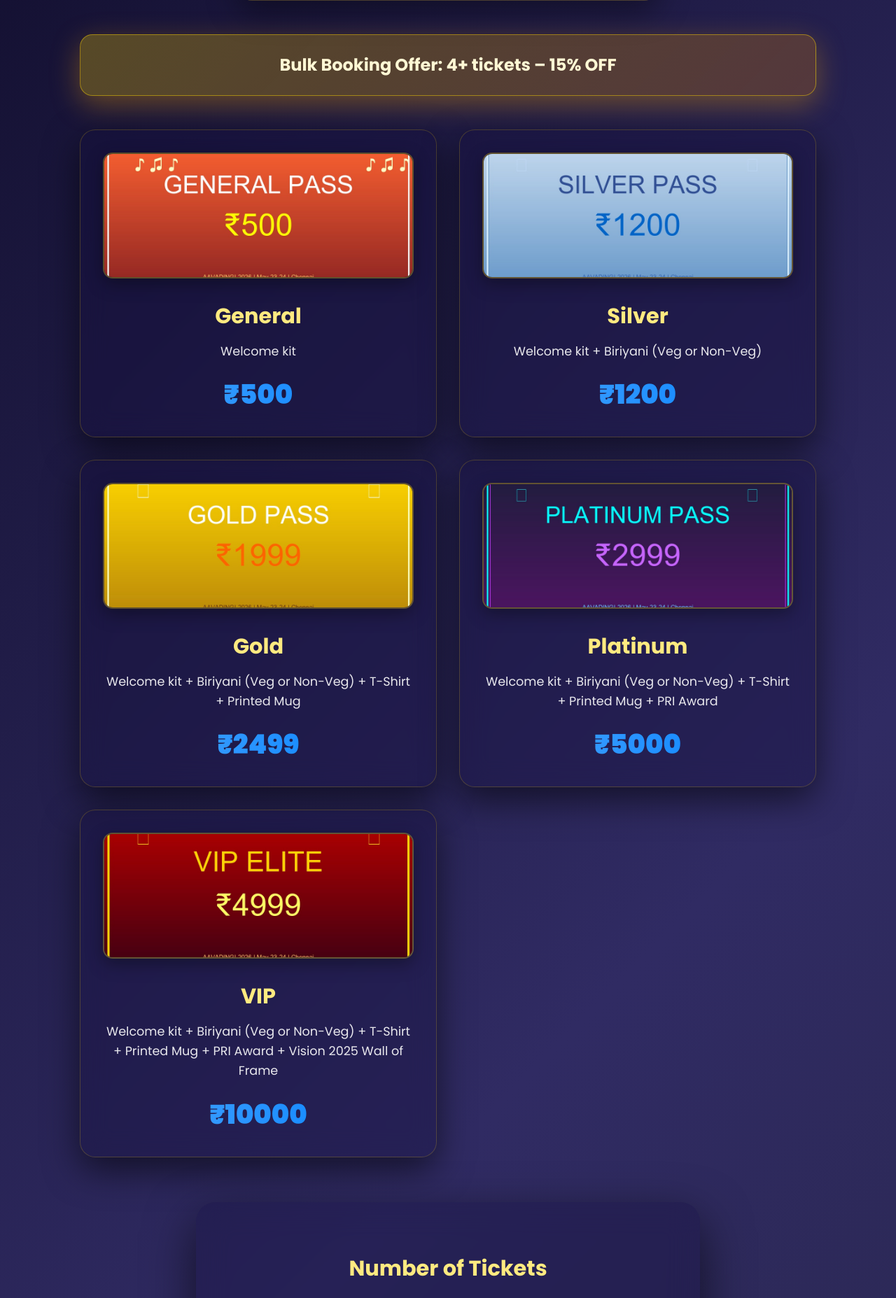
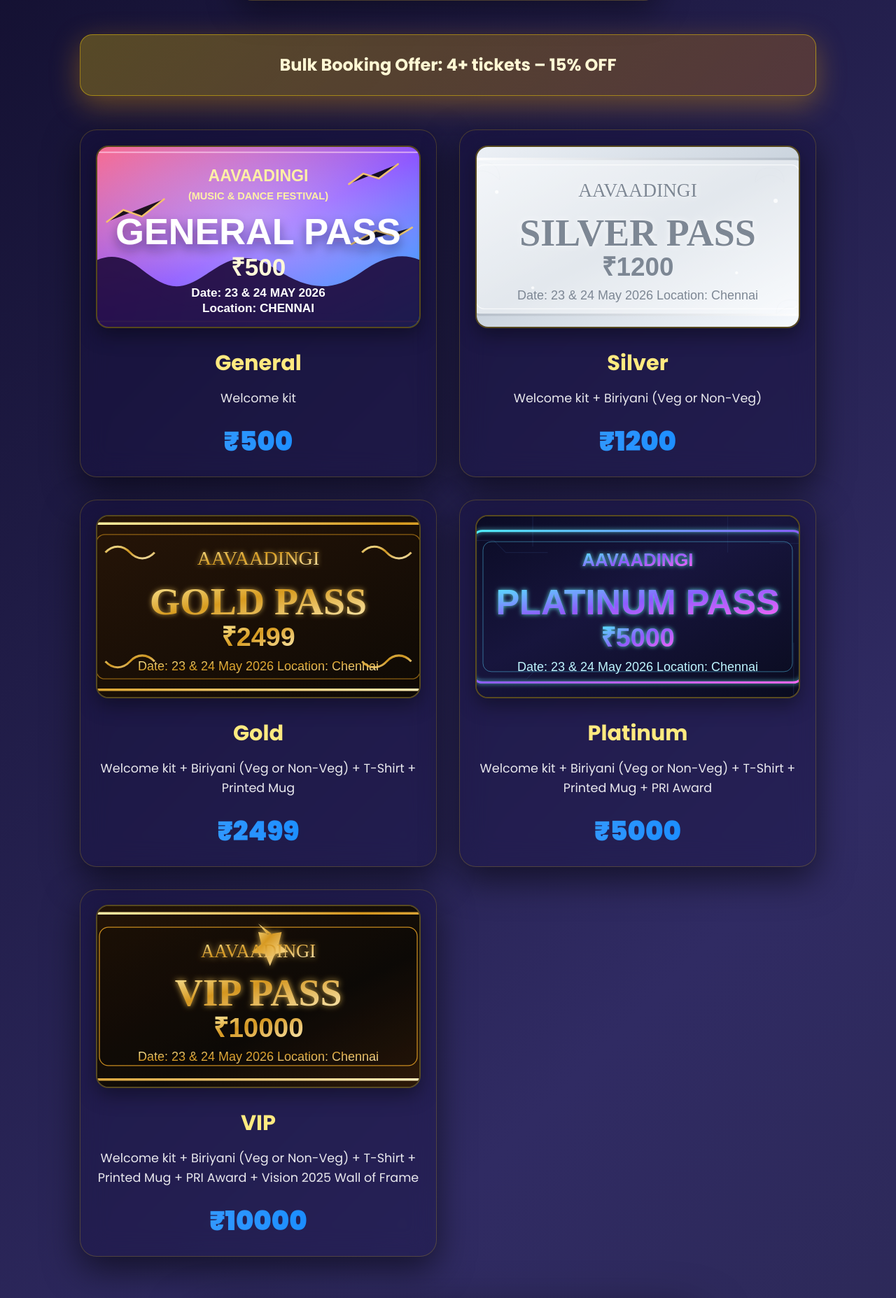
Before and after one commit to manivscode-cyber/aavaadingi, a Flask app: page /ticket/1 in a window 1280 px wide. Shown: the part 492-2347 px from the top of the page at 70% size. Run offline with Flask 3, Linux system fonts and the light colour scheme; parts of the project's set-up code (start-up, migrations or seed data) failed here and were passed over.

Commit message:
Update ticket cards with pass artwork

```diff
--- a/tickets-main/templates/ticket.html
+++ b/tickets-main/templates/ticket.html
@@ -65,10 +65,10 @@
         .ticket-card {
             background: rgba(20, 15, 60, 0.32);
             border: 1px solid rgba(255, 215, 0, 0.2);
-            border-radius: 22px;
+            border-radius: 24px;
             backdrop-filter: blur(18px);
             box-shadow: 0 18px 50px rgba(0,0,0,0.55);
-            padding: 2rem;
+            padding: 1.35rem;
             transition: all 0.4s ease;
             cursor: pointer;
             text-align: center;
@@ -89,12 +89,14 @@
         }
         .ticket-image {
             width: 100%;
-            height: 180px;
+            aspect-ratio: 16 / 9;
             object-fit: cover;
-            border-radius: 14px;
-            margin-bottom: 1.5rem;
+            object-position: center;
+            border-radius: 18px;
+            margin-bottom: 1.25rem;
             border: 2px solid rgba(255,215,0,0.3);
-            box-shadow: 0 8px 25px rgba(0,0,0,0.35);
+            box-shadow: 0 10px 28px rgba(0,0,0,0.4);
+            background: rgba(8, 6, 28, 0.6);
         }
         .ticket-title {
             font-size: 1.9rem;
@@ -335,13 +337,13 @@
             }
 
             .ticket-card {
-                padding: clamp(1.5rem, 3vw, 2rem);
-                border-radius: clamp(16px, 3.5vw, 22px);
+                padding: clamp(1rem, 2.5vw, 1.35rem);
+                border-radius: clamp(18px, 3.5vw, 24px);
             }
 
             .ticket-image {
-                height: clamp(140px, 25vw, 180px);
-                border-radius: clamp(10px, 2.5vw, 14px);
+                aspect-ratio: 16 / 9;
+                border-radius: clamp(12px, 2.5vw, 18px);
             }
 
             .ticket-title {
@@ -786,7 +788,7 @@
                 <div class="ticket-card" data-price="500">
                     <input type="radio" name="category" value="general" id="general" required data-name="General">
                     <label for="general">
-                        <img class="ticket-image" src="/static/images/general.jpeg" alt="General Access Pass">
+                        <img class="ticket-image" src="/static/images/general-pass.svg" alt="General Access Pass">
                         <div class="ticket-title">General</div>
                         <div class="ticket-perks">Welcome kit</div>
                         <div class="ticket-price">₹500</div>
@@ -796,7 +798,7 @@
                 <div class="ticket-card" data-price="1200">
                     <input type="radio" name="category" value="silver" id="silver" data-name="Silver">
                     <label for="silver">
-                        <img class="ticket-image" src="/static/images/silver.jpeg" alt="Silver Premium Pass">
+                        <img class="ticket-image" src="/static/images/silver-pass.svg" alt="Silver Premium Pass">
                         <div class="ticket-title">Silver</div>
                         <div class="ticket-perks">Welcome kit + Biriyani (Veg or Non-Veg)</div>
                         <div class="ticket-price">₹1200</div>
@@ -806,7 +808,7 @@
                 <div class="ticket-card" data-price="2499">
                     <input type="radio" name="category" value="gold" id="gold" data-name="Gold">
                     <label for="gold">
-                        <img class="ticket-image" src="/static/images/gold.jpeg" alt="Gold Exclusive Pass">
+                        <img class="ticket-image" src="/static/images/gold-pass.svg" alt="Gold Exclusive Pass">
                         <div class="ticket-title">Gold</div>
                         <div class="ticket-perks">Welcome kit + Biriyani (Veg or Non-Veg) + T-Shirt + Printed Mug</div>
                         <div class="ticket-price">₹2499</div>
@@ -816,7 +818,7 @@
                 <div class="ticket-card" data-price="5000">
                     <input type="radio" name="category" value="platinum" id="platinum" data-name="Platinum">
                     <label for="platinum">
-                        <img class="ticket-image" src="/static/images/platinum.jpeg" alt="Platinum VIP Pass">
+                        <img class="ticket-image" src="/static/images/platinum-pass.svg" alt="Platinum VIP Pass">
                         <div class="ticket-title">Platinum</div>
                         <div class="ticket-perks">Welcome kit + Biriyani (Veg or Non-Veg) + T-Shirt + Printed Mug + PRI Award</div>
                         <div class="ticket-price">₹5000</div>
@@ -826,7 +828,7 @@
                 <div class="ticket-card premium" data-price="10000">
                     <input type="radio" name="category" value="vip" id="vip" data-name="VIP">
                     <label for="vip">
-                        <img class="ticket-image" src="/static/images/vip.jpeg" alt="VIP Elite Pass">
+                        <img class="ticket-image" src="/static/images/vip-pass.svg" alt="VIP Elite Pass">
                         <div class="ticket-title">VIP</div>
                         <div class="ticket-perks">Welcome kit + Biriyani (Veg or Non-Veg) + T-Shirt + Printed Mug + PRI Award + Vision 2025 Wall of Frame</div>
                         <div class="ticket-price">₹10000</div>
```
Also changed, not shown: tickets-main/templates/home.html (+19 -15 lines), tickets-main/static/images/general-pass.svg (added), tickets-main/static/images/gold-pass.svg (added), tickets-main/static/images/platinum-pass.svg (added), tickets-main/static/images/silver-pass.svg (added), tickets-main/static/images/vip-pass.svg (added).
